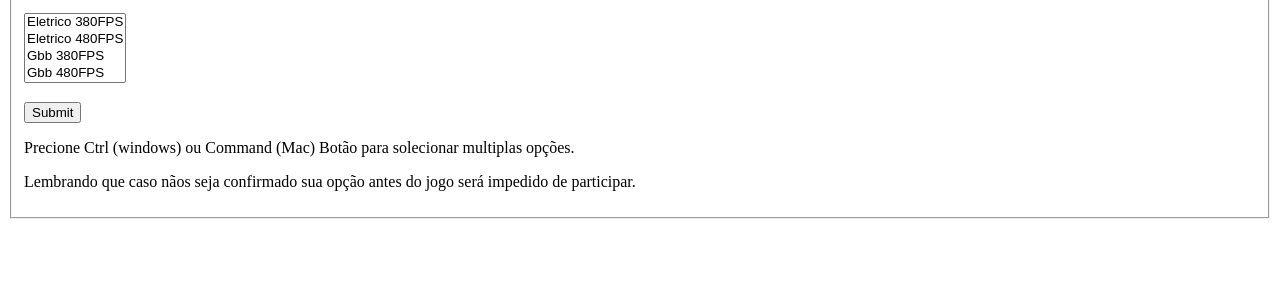
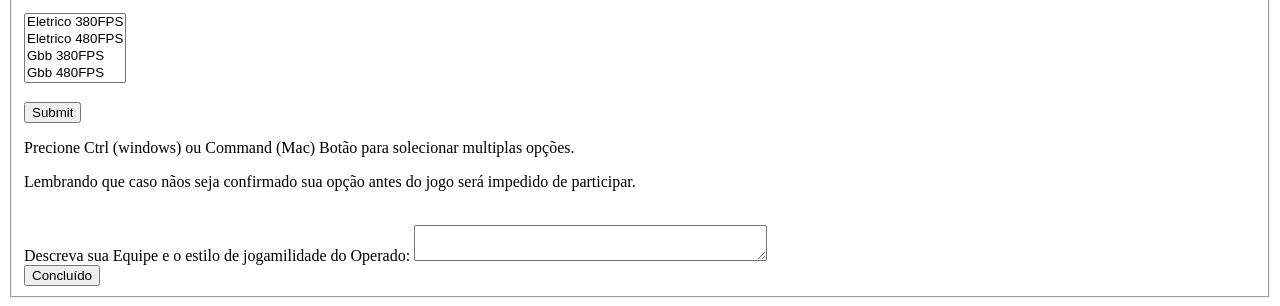
Before and after one commit to Zero4bsolut0/StudyHTML, a plain HTML site: page Index.html in a window 1280 px wide. Shown: the part 532-838 px from the top of the page. Before the commit the page ends 800 px from the top, so only its background shows below. Drawn offline with Linux system fonts and the light colour scheme.

Commit message:
Update Index.html

```diff
--- a/Index.html
+++ b/Index.html
@@ -89,5 +89,11 @@
       <p>Precione Ctrl (windows) ou Command (Mac) Botão para solecionar multiplas opções.</p>
       <p>Lembrando que caso nãos seja confirmado sua opção antes do jogo será impedido de participar.</p>
         </form>
+        <div>
+          <br>
+          <label>Descreva sua Equipe e o estilo de jogamilidade do Operado:</label>
+          <textarea row="6" style="width: 26em" id="descreva" nome="descreva"></textarea>
+        </div>
+        <button type="submit">Concluído</button>
 </body>
 </html>
```
